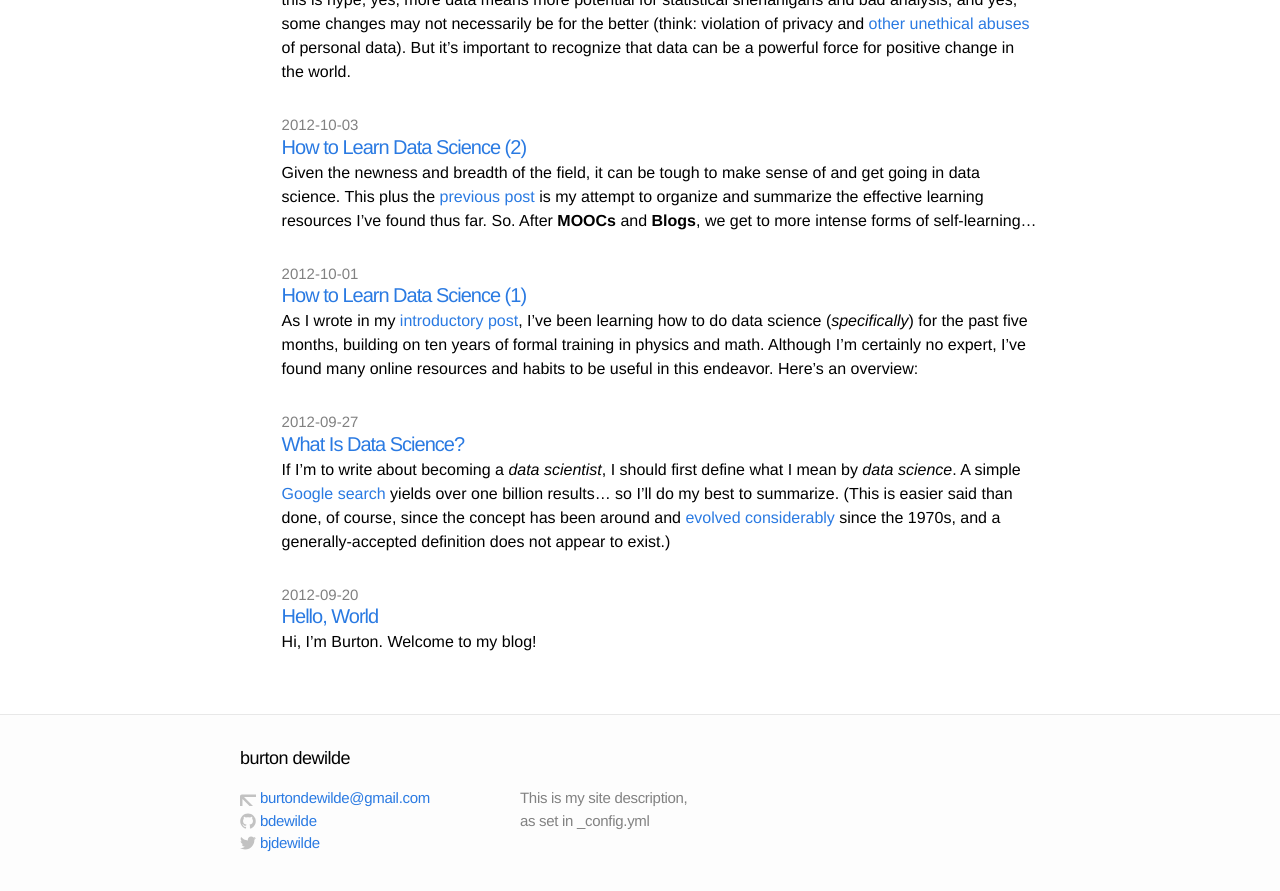
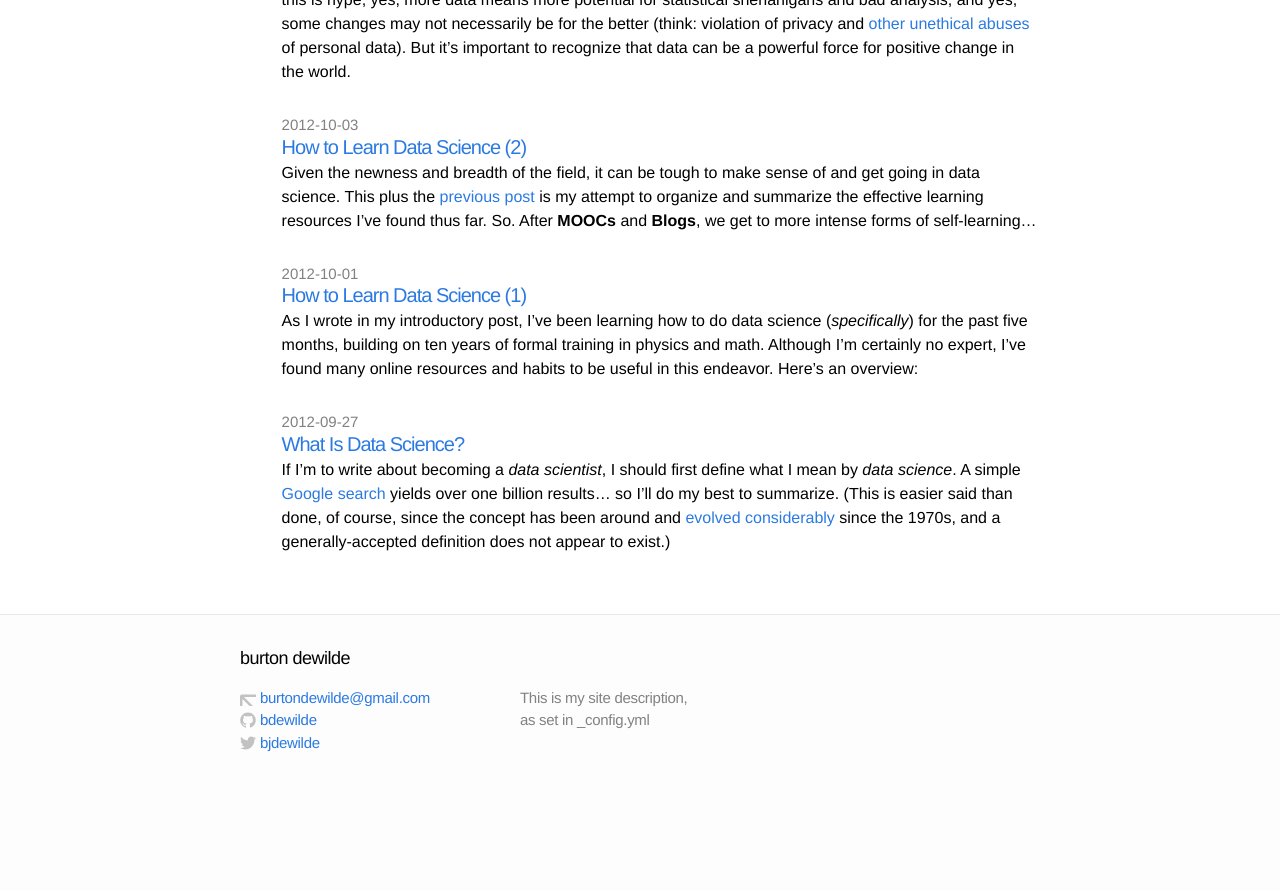
Before and after one commit to bdewilde/bdewilde.github.io, a Jekyll site: the page built from blog/index.html, in a window 1280 px wide and 900 px high, scrolled down 3285 px. Shown: the top 891 px of the window. Built offline with Jekyll 4.4.1, drawn with Linux system fonts in a browser that asks for light colours; after the commit the page ends 4084 px from its top, so only the background shows below that; some of the changed lines change nothing that is shown.

Commit message:
trying to fix this jekyll build problem once and for all. pretty amazing that this is a problem again.

```diff
--- a/_posts/2012-09-21-hello-world.md
+++ /dev/null
@@ -1,21 +0,0 @@
----
-layout: post
-title: "Hello, World"
-date: 2012-09-21 00:14:00
-categories: [blog, blogger]
-tags: [background, biography, data science, physics, science]
----
-
-Hi, I'm Burton. Welcome to my blog!
-
-<figure>
-  <img src="/assets/images/2012-09-21-wedding-photog-selfie.jpg" alt="2012-09-21-wedding-photog-selfie.jpg" class="halfw">
-</figure>
-
-I'm currently learning how to be a data scientist, and for my personal benefit (and possibly yours), I've decided to keep a blog and share as I go. First, though, I should introduce myself.
-
-I'm from Grand Rapids, Michigan. I got into science by way of successive childhood obsessions: dinosaurs => astronauts => Star Wars => computer-generated physics simulations. Of course. I went to undergrad at [Kalamazoo College](http://www.kzoo.edu/) in Kalamazoo, MI, where I majored in Physics and Spanish and minored in Applied Mathematics, worked as a computer lab supervisor for four years, and yet never took a formal computer science course. (I suppose it's too late for regrets...) For my undergraduate thesis, I performed a search for the Higgs Boson — which was not actually discovered until [six years later](http://www.nytimes.com/2012/07/05/science/cern-physicists-may-have-discovered-higgs-boson-particle.html) — using an artificial neural network. It was my first real experience in programming, and _I loved it_.
-
-I went directly into grad school for Physics at [Stony Brook University](http://www.stonybrook.edu/) in Stony Brook, NY, and joined the high-energy physics group. I performed hardware and analysis software testing of prototype silicon sensors that are used to detect charged particles, such as electrons. In the process, I was exposed to a handful of programming languages, especially C++, which I then used to implement an algorithm for enhancing sensitivity to certain physics signals (including that sneaky Higgs!). Before I knew it, I was moving to Geneva, Switzerland to work on the ATLAS experiment at the European Organization for Nuclear Research ([CERN](http://cern.ch/)), where I lived for two years. I searched for (but did not find) an exotic hypothetical particle called a leptoquark, for which I helped develop and maintain a Python-based, batch-processing data analysis framework. I became a devout Pythonista. I also filmed, co-produced, and edited a full-length, physics-themed zombie movie set at CERN, titled "[Decay](http://www.decayfilm.com/)." (Release upcoming!) Then I moved back to New York, spent several months writing up a beastly 200-page dissertation, and graduated in August with my PhD.
-
-I decided to become a data scientist back in May; the Academic life just wasn't for me. So, for the past few months, I've been studying the field of data science, building on my math and science foundation with new techniques and programming languages to flesh out my skill set. And now that I'm not a _total_ noob, I'd like to share what I learn. This should be fun. :)
--- a/_posts/2012-10-01-how-to-learn-data-science-1.md
+++ b/_posts/2012-10-01-how-to-learn-data-science-1.md
@@ -6,7 +6,7 @@ categories: [blog, blogger]
 tags: [blogs, data science, learning, MOOCs, overview, resources]
 ---
 
-As I wrote in my [introductory post]({% post_url 2012-09-21-hello-world %}), I've been learning how to do data science (_specifically_) for the past five months, building on ten years of formal training in physics and math. Although I'm certainly no expert, I've found many online resources and habits to be useful in this endeavor. Here's an overview:
+As I wrote in my introductory post, I've been learning how to do data science (_specifically_) for the past five months, building on ten years of formal training in physics and math. Although I'm certainly no expert, I've found many online resources and habits to be useful in this endeavor. Here's an overview:
 
 ### MOOCs
 
```
